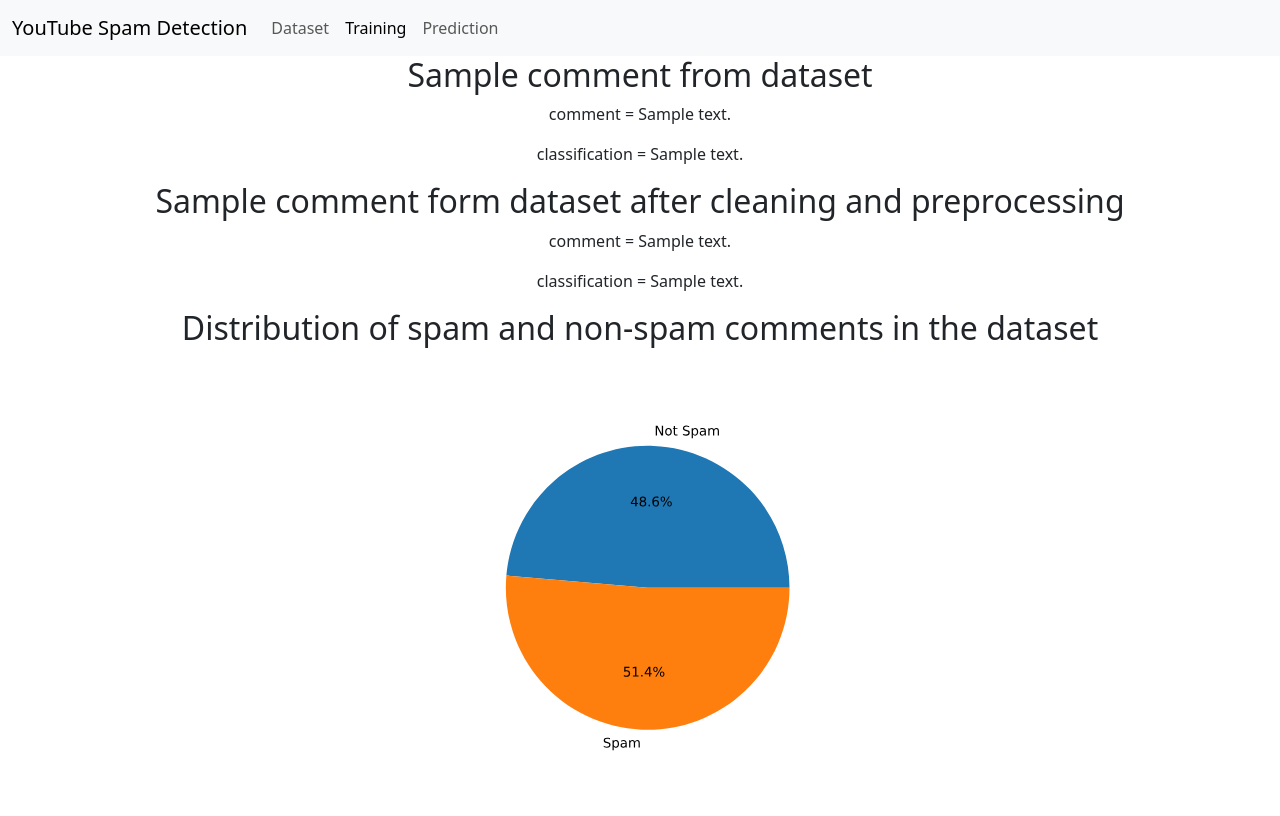
After one commit to dneuterman/youtube-spam-detection-model, a Flask app: template templates/dataset.html in a window 1280 px wide. The commit adds this page. Run offline with Flask 3, Linux system fonts and the light colour scheme; the template is opened without the code that fills it: most values are stand-ins (such as "Sample title", 1, 10 or a date in 2020); parts of the project's set-up code (start-up, migrations or seed data) failed here and were passed over.

Commit message:
Creates dataset.html and training.html. Loads json into app.py and displays comments on dataset.html

```diff
--- a/app.py
+++ b/app.py
@@ -1,7 +1,32 @@
 from flask import Flask, render_template
+import json
+import random
+
+with open("./datasets/json/training-comments-dataset.json", "r") as file:
+    training_comments_json = json.load(file)
+with open("./datasets/json/clean-training-comments-dataset.json", "r") as file:
+    clean_training_comments_json = json.load(file)
+with open("./datasets/json/test-comments-dataset.json", "r") as file:
+    test_comments_json = json.load(file)
+with open("./datasets/json/clean-test-comments-dataset.json", "r") as file:
+    clean_test_comments_json = json.load(file)
 
 app = Flask(__name__)
 
-@app.route("/")
-def index():
-    return render_template('index.html')
+@app.route("/dataset/")
+def dataset():
+    sample_comment = ""
+    clean_sample_comment = ""
+    sample_comment_classification = ""
+    clean_sample_comment_classification = ""
+    while(clean_sample_comment == ""):
+        rand_comment = random.randrange(0, len(training_comments_json))
+        sample_comment = training_comments_json[rand_comment]["comment"]
+        clean_sample_comment = clean_training_comments_json[rand_comment]["comment"]
+        sample_comment_classification = str(training_comments_json[rand_comment]["actual_classification"])
+        clean_sample_comment_classification = str(clean_training_comments_json[rand_comment]["actual_classification"])
+    return render_template('dataset.html', sample_comment = sample_comment, clean_sample_comment = clean_sample_comment, sample_comment_classification = sample_comment_classification, clean_sample_comment_classification = clean_sample_comment_classification)
+
+@app.route("/training/")
+def training():
+    return render_template('training.html')
--- /dev/null
+++ b/templates/dataset.html
@@ -0,0 +1,23 @@
+<!DOCTYPE html>
+<html lang="en">
+<head>
+    <meta charset="UTF-8">
+    <meta name="viewport" content="width=device-width, initial-scale=1.0">
+    <title>Dataset</title>
+    <link href="https://cdn.jsdelivr.net/npm/bootstrap@5.3.2/dist/css/bootstrap.min.css" rel="stylesheet" integrity="sha384-T3c6CoIi6uLrA9TneNEoa7RxnatzjcDSCmG1MXxSR1GAsXEV/Dwwykc2MPK8M2HN" crossorigin="anonymous">
+</head>
+<body>
+    {% include 'navigation.html' %}
+    <div class="container text-center">
+        <h2>Sample comment from dataset</h2>
+        <p>comment = {{ sample_comment }}</p>
+        <p>classification = {{ sample_comment_classification }}</p>
+        <h2>Sample comment form dataset after cleaning and preprocessing</h2>
+        <p>comment = {{ clean_sample_comment }}</p>
+        <p>classification = {{ clean_sample_comment_classification }}</p>
+        <h2>Distribution of spam and non-spam comments in the dataset</h2>
+        <img src="{{ url_for('static', filename='plots/comments-classification-pie-chart.svg') }}"/>
+    </div>
+    <script src="https://cdn.jsdelivr.net/npm/bootstrap@5.3.2/dist/js/bootstrap.bundle.min.js" integrity="sha384-C6RzsynM9kWDrMNeT87bh95OGNyZPhcTNXj1NW7RuBCsyN/o0jlpcV8Qyq46cDfL" crossorigin="anonymous"></script>
+</body>
+</html>
--- a/templates/index.html
+++ b/templates/training.html
@@ -9,8 +9,6 @@
 <body>
     {% include 'navigation.html' %}
     <div class="container text-center">
-        <h2>Distribution of spam and non-spam comments in the dataset</h2>
-        <img src="{{ url_for('static', filename='plots/comments-classification-pie-chart.svg') }}"/>
         <h2>Wordcloud showing the most prominent words in the non-spam comments training dataset</h2>
         <img src="{{ url_for('static', filename='plots/not-spam-words-training-wordcloud.svg') }}"/>
         <h2>Wordcloud showing the most prominent words in the spam comments training dataset</h2>
```
